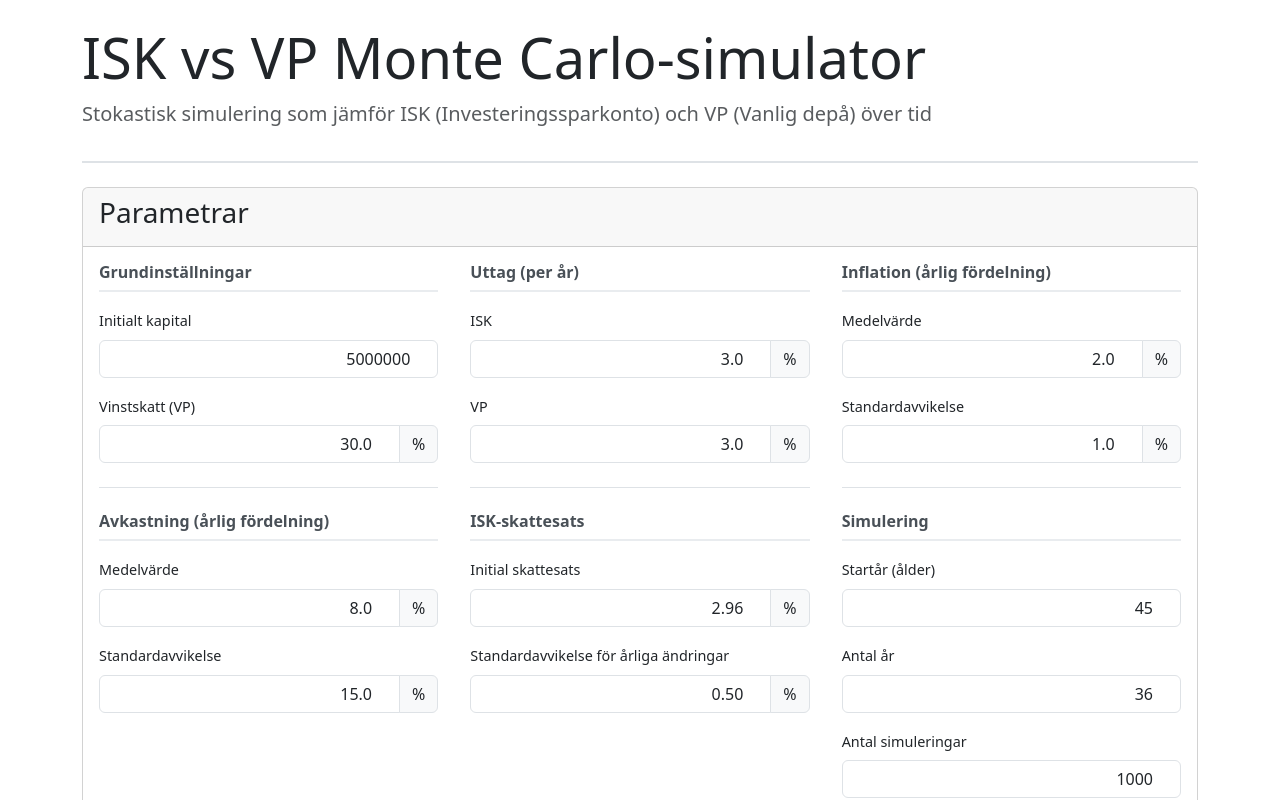
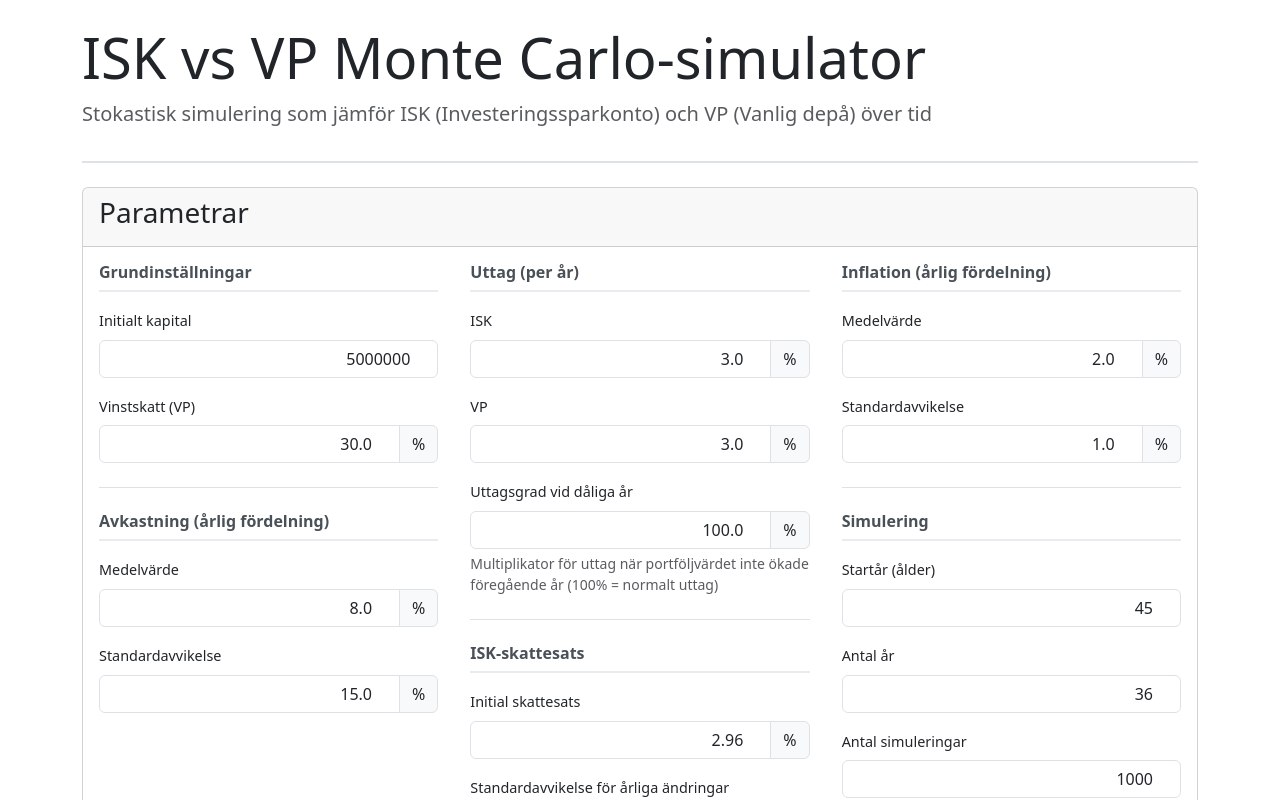
Before and after one commit to tommie/iskvsvp, a Vue app: page / in a window 1280 px wide. Shown: the top 800 px of the page. Built offline with nearby package versions, Linux system fonts and the light colour scheme.

Commit message:
Adds bad year withdrawal rate.
This allows for reducing optional spending in bad years.

```diff
--- a/src/components/InputParameters.vue
+++ b/src/components/InputParameters.vue
@@ -9,6 +9,7 @@ const {
   developmentStdDev,
   withdrawalISK,
   withdrawalVP,
+  badYearWithdrawalRate,
   iskTaxRate,
   iskTaxRateStdDev,
   inflationRate,
@@ -131,6 +132,24 @@ const handleRunSimulation = async () => {
                     :disabled="isRunning"
                   />
                   <span class="input-group-text">%</span>
+                </div>
+              </div>
+              <div class="col-12">
+                <label class="form-label">Uttagsgrad vid dåliga år</label>
+                <div class="input-group">
+                  <input
+                    type="number"
+                    step="0.1"
+                    class="form-control text-end"
+                    :value="(badYearWithdrawalRate * 100).toFixed(1)"
+                    @input="badYearWithdrawalRate = parseFloat($event.target.value) / 100"
+                    :disabled="isRunning"
+                  />
+                  <span class="input-group-text">%</span>
+                </div>
+                <div class="form-text">
+                  Multiplikator för uttag när portföljvärdet inte ökade föregående år (100% =
+                  normalt uttag)
                 </div>
               </div>
             </div>
--- a/src/simulation.ts
+++ b/src/simulation.ts
@@ -30,6 +30,8 @@ export function runSingleSimulation(params: InputParameters): SimulationResult {
   let cumulativePaidTaxVP = 0
   let cumulativeInflation = 1
   let currentISKTaxRate = params.iskTaxRate
+  let previousAmountISK = params.initialCapital
+  let previousAmountVP = params.initialCapital
 
   for (let i = 0; i < params.yearsLater; i++) {
     const year = params.startYear + i
@@ -42,9 +44,21 @@ export function runSingleSimulation(params: InputParameters): SimulationResult {
     const iskTaxRateChange = randomNormal(0, params.iskTaxRateStdDev)
     currentISKTaxRate = Math.max(ISK_TAX_RATE_MIN, currentISKTaxRate + iskTaxRateChange)
 
+    // Check if previous year had no net increase (bad year)
+    const isBadYearISK = i > 0 && amountISK <= previousAmountISK
+    const isBadYearVP = i > 0 && amountVP <= previousAmountVP
+
+    // Calculate withdrawal rates (reduced in bad years)
+    const withdrawalRateISK = isBadYearISK
+      ? params.withdrawalISK * params.badYearWithdrawalRate
+      : params.withdrawalISK
+    const withdrawalRateVP = isBadYearVP
+      ? params.withdrawalVP * params.badYearWithdrawalRate
+      : params.withdrawalVP
+
     // Calculate withdrawals
-    const withdrawnISK = amountISK * params.withdrawalISK
-    const withdrawnVP = amountVP * params.withdrawalVP
+    const withdrawnISK = amountISK * withdrawalRateISK
+    const withdrawnVP = amountVP * withdrawalRateVP
 
     // Calculate capital gain for VP (relative to initial capital)
     const capitalGainVP = amountVP * (1 + development) - params.initialCapital
@@ -77,8 +91,8 @@ export function runSingleSimulation(params: InputParameters): SimulationResult {
     yearlyData.push({
       year,
       development,
-      withdrawalISK: params.withdrawalISK,
-      withdrawalVP: params.withdrawalVP,
+      withdrawalISK: withdrawalRateISK,
+      withdrawalVP: withdrawalRateVP,
       iskTaxRate: currentISKTaxRate,
       inflationRate,
       capitalGainsTax: params.capitalGainsTax,
@@ -103,9 +117,13 @@ export function runSingleSimulation(params: InputParameters): SimulationResult {
       advantageISKPercent: vpLiquidValue !== 0 ? iskMinusVP / vpLiquidValue : 0,
     })
 
+    // Store current amounts for next year's bad year check
+    previousAmountISK = amountISK
+    previousAmountVP = amountVP
+
     // Update amounts for next year
-    amountISK = amountISK * (1 + development - params.withdrawalISK) - taxISK
-    amountVP = amountVP * (1 + development - params.withdrawalVP)
+    amountISK = amountISK * (1 + development - withdrawalRateISK) - taxISK
+    amountVP = amountVP * (1 + development - withdrawalRateVP)
   }
 
   const lastYear = yearlyData[yearlyData.length - 1]!
--- a/src/stores/calculator.ts
+++ b/src/stores/calculator.ts
@@ -15,6 +15,7 @@ export const useCalculatorStore = defineStore('calculator', () => {
   const developmentStdDev = ref(0.15)
   const withdrawalISK = ref(0.03)
   const withdrawalVP = ref(0.03)
+  const badYearWithdrawalRate = ref(1.0)
   const iskTaxRate = ref(0.0296)
   const iskTaxRateStdDev = ref(0.005)
   const inflationRate = ref(0.02)
@@ -38,6 +39,7 @@ export const useCalculatorStore = defineStore('calculator', () => {
     developmentStdDev: developmentStdDev.value,
     withdrawalISK: withdrawalISK.value,
     withdrawalVP: withdrawalVP.value,
+    badYearWithdrawalRate: badYearWithdrawalRate.value,
     iskTaxRate: iskTaxRate.value,
     iskTaxRateStdDev: iskTaxRateStdDev.value,
     inflationRate: inflationRate.value,
@@ -88,6 +90,7 @@ export const useCalculatorStore = defineStore('calculator', () => {
     developmentStdDev,
     withdrawalISK,
     withdrawalVP,
+    badYearWithdrawalRate,
     iskTaxRate,
     iskTaxRateStdDev,
     inflationRate,
--- a/src/types.ts
+++ b/src/types.ts
@@ -4,6 +4,7 @@ export interface InputParameters {
   developmentStdDev: number
   withdrawalISK: number
   withdrawalVP: number
+  badYearWithdrawalRate: number
   iskTaxRate: number
   iskTaxRateStdDev: number
   inflationRate: number
```
